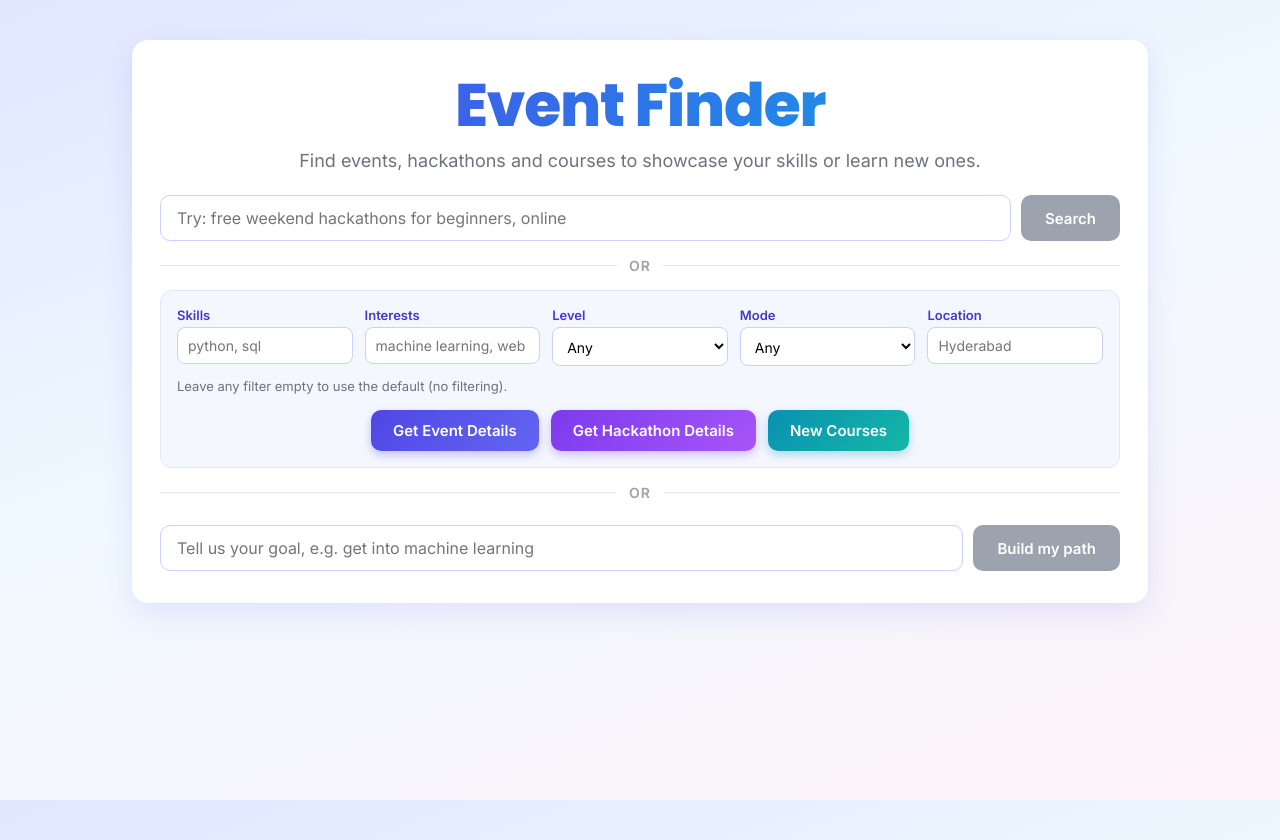
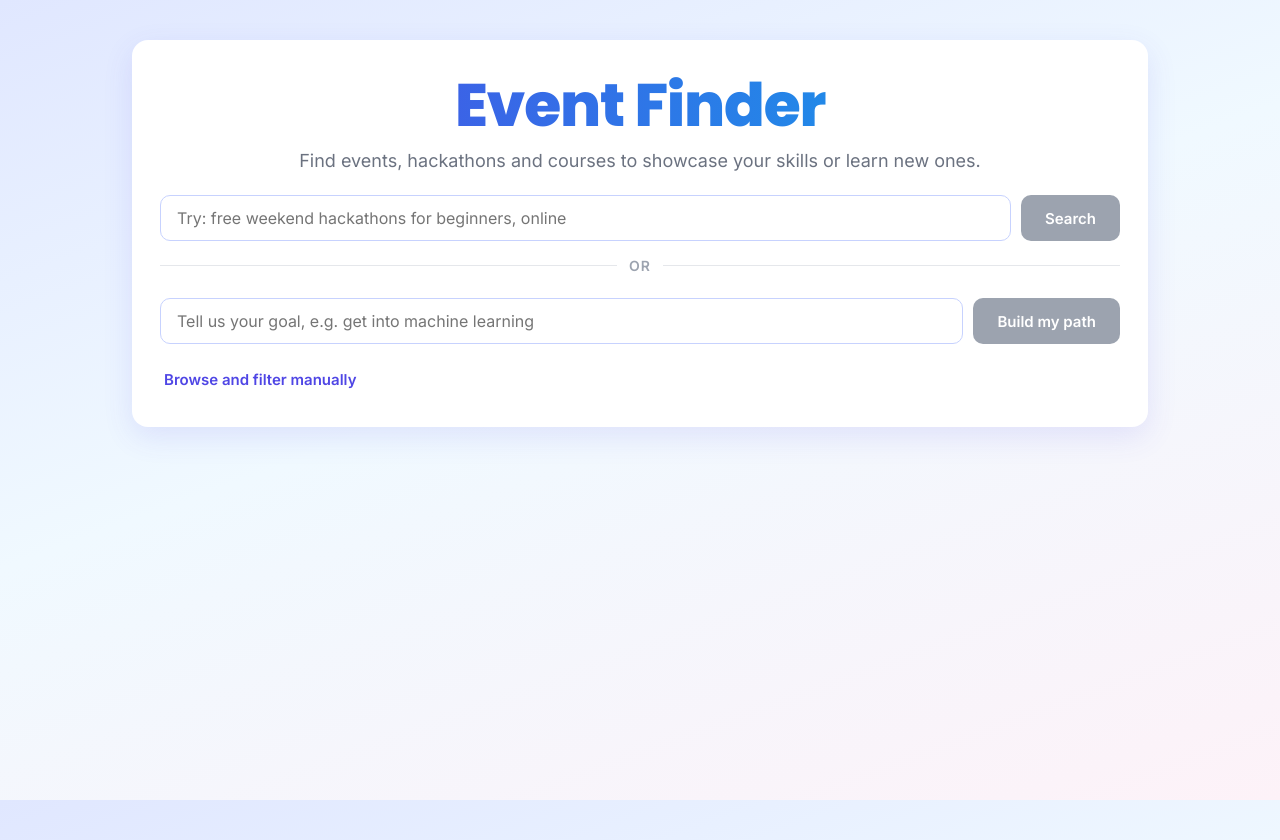
Before and after one commit to Saisumanthv/Event-Finder, a React (Vite) app in the folder frontend/: page / in a window 1280 px wide. Built offline with nearby package versions, Linux system fonts and the light colour scheme.

Commit message:
feat: Filter section collapse

```diff
--- a/frontend/src/components/WebhookDraft.jsx
+++ b/frontend/src/components/WebhookDraft.jsx
@@ -224,26 +224,25 @@ export default function WebhookDraft() {
         <span>or</span>
       </div>
 
-      <ProfileForm profile={profile} onChange={setProfile} disabled={loading}>
-        <div className="buttons">
-          {BUTTONS.map((b) => (
-            <button key={b.action} disabled={loading} onClick={() => handleClick(b)}>
-              {b.label}
-            </button>
-          ))}
-        </div>
-      </ProfileForm>
-
-      <div className="or-divider">
-        <span>or</span>
-      </div>
-
       <SearchBox
         onSearch={handlePath}
         disabled={loading}
         placeholder="Tell us your goal, e.g. get into machine learning"
         buttonLabel="Build my path"
       />
+
+      <details className="manual">
+        <summary>Browse and filter manually</summary>
+        <ProfileForm profile={profile} onChange={setProfile} disabled={loading}>
+          <div className="buttons">
+            {BUTTONS.map((b) => (
+              <button key={b.action} disabled={loading} onClick={() => handleClick(b)}>
+                {b.label}
+              </button>
+            ))}
+          </div>
+        </ProfileForm>
+      </details>
 
       {loading && <div className="spinner" role="status" aria-label="Loading" />}
       {error && <p className="status error">{error}</p>}
--- a/frontend/src/styles/WebhookDraft.css
+++ b/frontend/src/styles/WebhookDraft.css
@@ -155,6 +155,28 @@ h3 {
 
 .cost {
   text-transform: capitalize;
+}
+
+.manual {
+  margin-top: 20px;
+  text-align: left;
+}
+
+.manual summary {
+  display: inline-block;
+  padding: 6px 4px;
+  color: #4f46e5;
+  font-size: 15px;
+  font-weight: 600;
+  cursor: pointer;
+}
+
+.manual summary:hover {
+  text-decoration: underline;
+}
+
+.manual[open] summary {
+  margin-bottom: 4px;
 }
 
 .profile-section {
```
